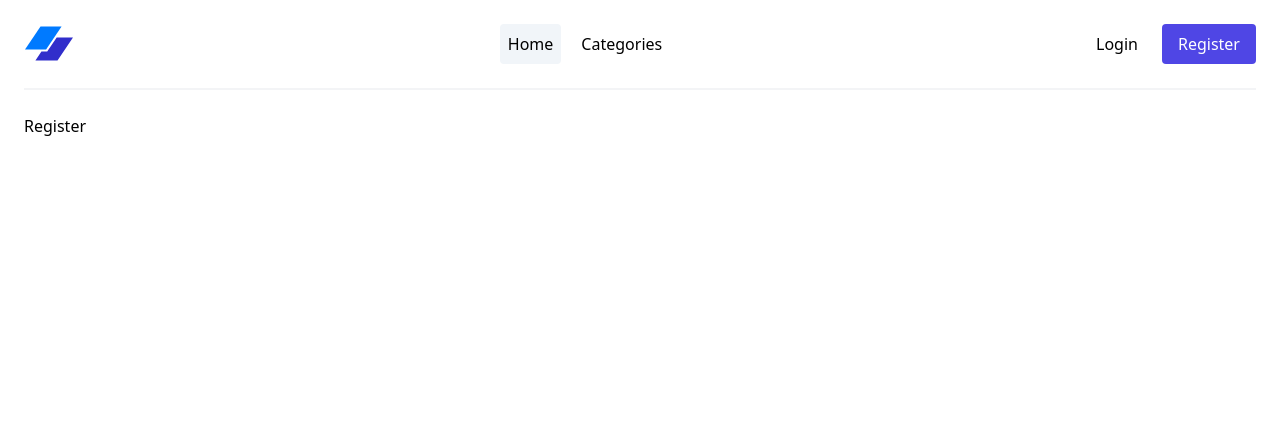
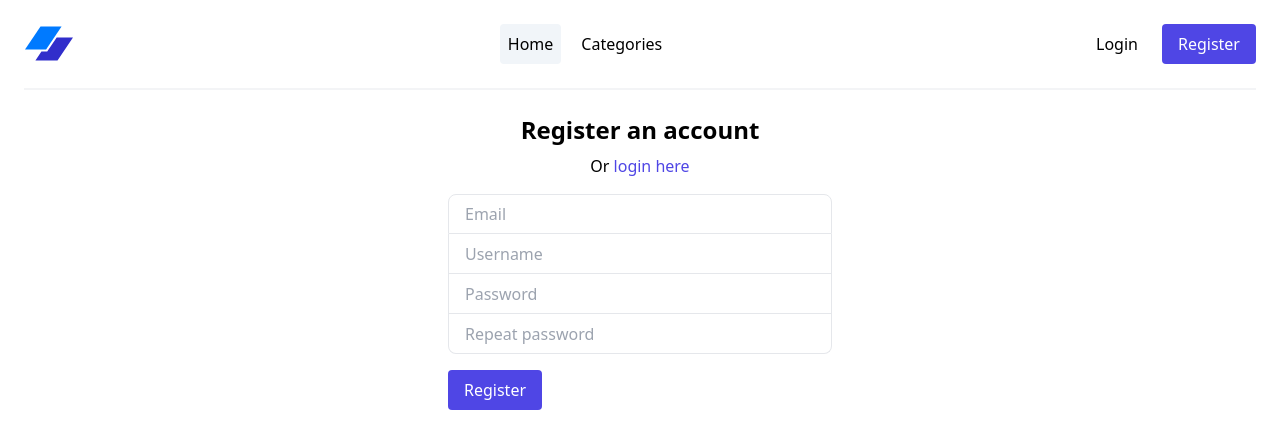
Before and after one commit to Lauritsen1/mern-blog, a React (Create React App) app in the folder client/: page /register in a window 1280 px wide. Shown: the top 448 px of the page. Built offline with nearby package versions, Linux system fonts and the light colour scheme.

Commit message:
Auth pages

```diff
--- a/client/src/components/postPreview.jsx
+++ b/client/src/components/postPreview.jsx
@@ -1,6 +1,6 @@
 import { Link } from 'react-router-dom';
 
-function postPreview() {
+function PostPreview() {
     return (
         <div className='shadow-lg rounded-lg border flex flex-col justify-between p-6 aspect-4/3'>
 
@@ -29,4 +29,4 @@ function postPreview() {
     )
 }
 
-export default postPreview;
+export default PostPreview;
--- a/client/src/pages/Home.jsx
+++ b/client/src/pages/Home.jsx
@@ -1,7 +1,16 @@
+import PostPreview from '../components/PostPreview';
+
 function Home() {
     return (
-        <div>
-            <h1>Home</h1>
+        <div className='grid gap-6 grid-cols-1 sm:grid-cols-2 md:grid-cols-2 lg:grid-cols-3 2xl:grid-cols-4 md:auto-cols-auto'>
+            <PostPreview />
+            <PostPreview />
+            <PostPreview />
+            <PostPreview />
+            <PostPreview />
+            <PostPreview />
+            <PostPreview />
+            <PostPreview />
         </div>
     )
 }
--- a/client/src/pages/Login.jsx
+++ b/client/src/pages/Login.jsx
@@ -1,7 +1,45 @@
+import { useState, useEffect } from 'react';
+
+import { Link } from 'react-router-dom';
+import Button from '../components/Button';
+import logo from '../images/placeholder-logo.svg';
+
 function Login() {
+
+    const [formData, setFormData] = useState({
+        email: '',
+        password: ''
+    });
+
+    const { email, password } = formData;
+
+    const onChange = (e) => {
+        setFormData((prevState) => ({
+            ...prevState,
+            [e.target.name]: e.target.value
+        }));
+    }
+
+    const onSubmit = (e) => {
+        e.preventDefault();
+    }
+
     return (
-        <div>
-            <h1>Login</h1>
+        <div className='flex justify-center items-center'>
+            <form className='flex flex-col gap-4 md:w-96' onSubmit={onSubmit}>
+                <div className='flex flex-col items-center gap-4'>
+                    {/* <img src={logo} alt='Logo' /> */}
+                    <div className='text-center'>
+                        <h1 className='font-bold text-2xl mb-2'>Login to your account</h1>
+                        <p>Or <Link to='/register' className='text-indigo-600'>register here</Link></p>
+                    </div>
+                </div>
+                <div>
+                    <input className='pl-4 w-full h-10 border rounded-t-lg border-b-0' type='text' id='email' name='email' value={email} placeholder='Email' onChange={onChange} />
+                    <input className='pl-4 w-full h-10 border rounded-b-lg' type='text' id='password' name='password' value={password} placeholder='Password' onChange={onChange} />
+                </div>
+                <Button text='Login' />
+            </form>
         </div>
     )
 }
--- a/client/src/pages/Register.jsx
+++ b/client/src/pages/Register.jsx
@@ -1,7 +1,49 @@
+import { useState, useEffect } from 'react';
+
+import { Link } from 'react-router-dom';
+import Button from '../components/Button';
+import logo from '../images/placeholder-logo.svg';
+
 function Register() {
+
+    const [formData, setFormData] = useState({
+        username: '',
+        email: '',
+        password: '',
+        password2: ''
+    });
+
+    const { username, email, password, password2 } = formData;
+
+    const onChange = (e) => {
+        setFormData((prevState) => ({
+            ...prevState,
+            [e.target.name]: e.target.value
+        }));
+    }
+
+    const onSubmit = (e) => {
+        e.preventDefault();
+    }
+
     return (
-        <div>
-            <h1>Register</h1>
+        <div className='flex justify-center items-center'>
+            <form className='flex flex-col gap-4 md:w-96' onSubmit={onSubmit}>
+                <div className='flex flex-col items-center gap-4'>
+                    {/* <img src={logo} alt='Logo' /> */}
+                    <div className='text-center'>
+                        <h1 className='font-bold text-2xl mb-2'>Register an account</h1>
+                        <p>Or <Link to='/login' className='text-indigo-600'>login here</Link></p>
+                    </div>
+                </div>
+                <div>
+                    <input className='pl-4 w-full h-10 border rounded-t-lg' type='text' id='email' name='email' value={email} placeholder='Email' onChange={onChange} />
+                    <input className='pl-4 w-full h-10 border border-t-0' type='text' id='username' name='username' value={username} placeholder='Username' onChange={onChange} />
+                    <input className='pl-4 w-full h-10 border border-t-0' type='text' id='password' name='password' value={password} placeholder='Password' onChange={onChange} />
+                    <input className='pl-4 w-full h-10 border border-t-0 rounded-b-lg' id='password2' name='password2' value={password2} type='text' placeholder='Repeat password' onChange={onChange} />
+                </div>
+                <Button text='Register' />
+            </form>
         </div>
     )
 }
```
